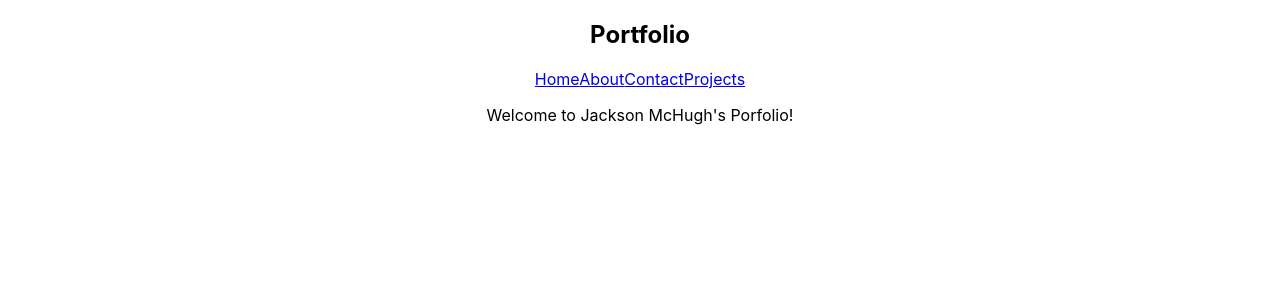
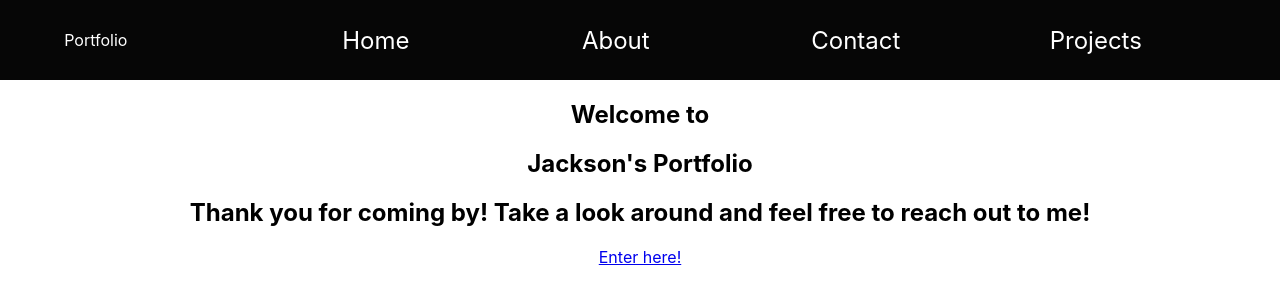
Before and after one commit to Jacksonmchugh/Portfolio, a React (Create React App) app in the folder portfolio/: page / in a window 1280 px wide. Shown: the top 304 px of the page. Built offline with nearby package versions, Linux system fonts and the light colour scheme.

Commit message:
working on home page

```diff
--- a/portfolio/src/App.css
+++ b/portfolio/src/App.css
@@ -7,11 +7,6 @@
   pointer-events: none;
 }
 
-@media (prefers-reduced-motion: no-preference) {
-  .App-logo {
-    animation: App-logo-spin infinite 20s linear;
-  }
-}
 
 .App-header {
   background-color: #282c34;
@@ -27,12 +22,64 @@
 .App-link {
   color: #61dafb;
 }
+.nav-links > a {
+  font-size: 3vh;
 
-@keyframes App-logo-spin {
-  from {
-    transform: rotate(0deg);
-  }
-  to {
-    transform: rotate(360deg);
-  }
+  display: flex;
+  justify-content: center;
+  align-items: center;
 }
+
+.nav-links > a, #logo > a {
+  color: #ffffff;
+  text-decoration: none;
+  width: 25vw;
+  height: 10vh;
+  user-select: none;
+}
+
+.nav-links > a:hover, #logo > a:hover {
+  color: #ff0000;
+}
+
+nav {
+  background-color: #060606;
+  color: #ffffff;
+  height: 10vh;
+
+  display: flex;
+  align-items: center;
+  justify-content: space-around;
+}
+
+.nav-links {
+  width: 75vw;
+  display: flex;
+  justify-content: space-between;
+  align-items: center;
+  font-size: 30px;
+  text-decoration: none;
+  cursor: pointer;
+}
+
+.active {
+  background-color:#ff0101;
+  box-shadow: 0 8px 8px -4px rgb(113, 113, 113);
+}
+.pics {
+
+    background-color: #d6d6d6;
+    border: 2px #000000 solid;
+    border-radius: 15px 40px;
+    box-shadow: 10px 10px 5px #969696;
+    width: 60vw;
+    max-width: 600px;
+    height: 50vh;
+    min-height: 125px;
+    margin: 10px;
+
+
+
+    font-size: 25px;
+
+}
--- a/portfolio/src/App.js
+++ b/portfolio/src/App.js
@@ -3,6 +3,7 @@ import About from './pages/About'
 import Contact from './pages/Contact'
 import Projects from './pages/Projects'
 import Nav from './components/Nav'
+import Landing from './components/Landing'
 import { Route, Routes } from 'react-router-dom'
 import './App.css'
 
@@ -14,7 +15,8 @@ function App() {
       </header>
       <main>
         <Routes>
-          <Route path="/" element={<Home />} />
+          <Route path="" element={<Landing />} />
+          <Route path="/home" element={<Home />} />
           <Route path="/about" element={<About />} />
           <Route path="/contact" element={<Contact />} />
           <Route path="/projects" element={<Projects />} />
--- /dev/null
+++ b/portfolio/src/components/Landing.jsx
@@ -0,0 +1,13 @@
+import React from "react"
+import   { Link }  from 'react-router-dom'
+ const Landing = () => {
+    return (
+        <section className="page home">
+        <h1>Welcome to</h1>
+        <h1 id="home-logo">Jackson's Portfolio</h1>
+        <h1>Thank you for coming by! Take a look around and feel free to reach out to me!</h1>
+        <Link to='/home'>Enter here!</Link>
+      </section>
+    )
+ }
+ export default Landing
--- a/portfolio/src/components/Nav.jsx
+++ b/portfolio/src/components/Nav.jsx
@@ -1,16 +1,23 @@
-import { NavLink } from 'react-router-dom'
+import { NavLink, Link } from 'react-router-dom'
 
 const Nav =()=>{
     return(
-        <nav>
-            <h1 className='navheader'>Portfolio</h1>
-            <div className='nav_bar'>
-                <NavLink to=''>Home</NavLink>
-                <NavLink to='/about'>About</NavLink>
-                <NavLink to='/contact'>Contact</NavLink>
-                <NavLink to='/projects'>Projects</NavLink>
-            </div>
-        </nav>
+        <nav className='flex-row'>
+            <div id="logo">
+        <Link to="">Portfolio</Link>
+      </div>
+            <div className='nav-links'>
+            <NavLink to="/home" className={({ isActive }) =>
+          isActive ? "active" : undefined}>Home</NavLink>
+
+        <NavLink to="/about" className={({ isActive }) =>
+          isActive ? "active" : undefined}>About</NavLink>
+        <NavLink to="/contact" className={({ isActive }) =>
+          isActive ? "active" : undefined}>Contact</NavLink>
+          <NavLink to="/projects" className={({ isActive }) =>
+          isActive ? "active" : undefined}>Projects</NavLink>
+      </div>
+      </nav>
     )
 }
 export default Nav
--- a/portfolio/src/pages/Home.jsx
+++ b/portfolio/src/pages/Home.jsx
@@ -2,7 +2,21 @@ import React from "react"
  const Home = () => {
     return (
         <div className="home">
-            <p>Welcome to Jackson McHugh's Porfolio!</p>
+            <p className="home_header">Welcome to my portfolio.</p>
+            <p className="home_page_projects">
+            Please take a look at some of my projects.
+
+            I have a some full stack apps and some front end projects.
+            </p>
+            <img className="pics" src="https://i.imgur.com/aHsvWEo.png" alt="blackjack" />
+            <img  className="pics" src="https://i.imgur.com/iWCeNKx.png" alt="stattracker" />
+            <img  className="pics" src="https://camo.githubusercontent.com/753d5da535df15a068406504a1f687627b4750cbe8967248b5026db939dd2d5b/68747470733a2f2f692e696d6775722e636f6d2f6e4e6a36356c4d2e706e67" alt="stattracker" />
+
+
+
+
+            <p className="home_page_contact">If you would like to reach out to me please take a look at my contact page for my LinkedIn, email, and github.
+            </p>
         </div>
     )
  }
```
